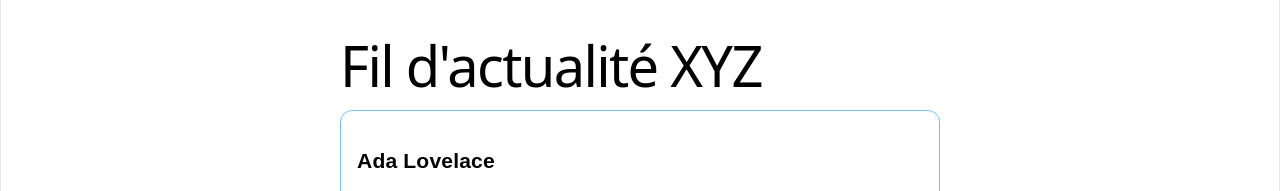
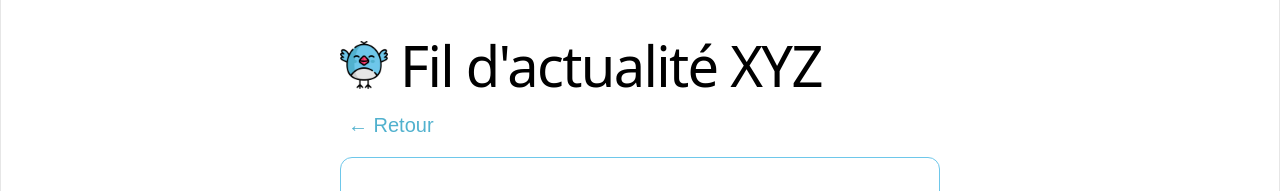
Before and after one commit to mbaichou/xyz, a React (Vite) app: page /tweets/1 in a window 1280 px wide. Shown: the top 191 px of the page. Built offline with nearby package versions, Linux system fonts and the light colour scheme.

Commit message:
Ajout personnel : bouton retour sur la page de détail

```diff
--- a/src/App.css
+++ b/src/App.css
@@ -63,3 +63,16 @@ textarea {
   font-family: inherit;
   box-sizing: border-box;
 }
+
+/* Ajout personnel non demandé par le sujet c un bouton retour sur la page de détail */
+.back-button {
+  background: transparent;
+  color: #51b1ce;
+  font-size: 20px;
+  padding: 4px 8px;
+  margin-bottom: 16px;
+}
+
+.back-button:hover {
+  background: #e6e6e6;
+}
--- a/src/App.tsx
+++ b/src/App.tsx
@@ -42,6 +42,7 @@ export function App(): React.JSX.Element {
   return (
     <main className="app">
       <header>
+      <img src="/xyz.png" alt="Logo XYZ" className="logo" />
         <h1>Fil d'actualité XYZ</h1>
       </header>
       <TweetsContext.Provider value={context}>
--- a/src/pages/TweetDetailsPage.tsx
+++ b/src/pages/TweetDetailsPage.tsx
@@ -1,4 +1,4 @@
-import { Link, useParams } from "react-router-dom";
+import { Link, useParams, useNavigate } from "react-router-dom";
 import { useContext } from "react";
 import { TweetsContext } from "../contexts/TweetsContext";
 import { TweetPreview } from "../components/TweetPreview";
@@ -8,6 +8,7 @@ import { useDocumentTitle } from "../hooks/useDocumentTitle";
 export default function TweetDetailsPage(): React.JSX.Element {
   const { id } = useParams<{ id: string }>();
   const { tweets, toggleLike } = useContext(TweetsContext)!;
+  const navigate = useNavigate();
 
   // on cherche le tweet principal
   const tweet = tweets.find((tweet) => tweet.id === id);
@@ -30,6 +31,10 @@ export default function TweetDetailsPage(): React.JSX.Element {
   // sinon on montre le tweet et ses reponses
   return (
     <section>
+      {/* Ajout personnel (non demandé par le TD) bouton pour revenir à la page précédente */}
+      <button onClick={() => navigate(-1)} className="back-button">
+        ← Retour
+      </button>
       <TweetPreview tweet={tweet} linkToDetail={false} onToggleLike={toggleLike} />
 
       {replies.length === 0 ? (
```
